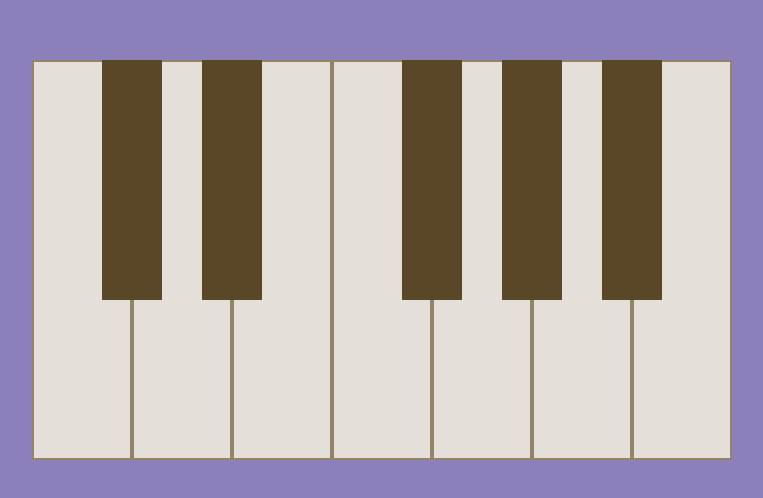
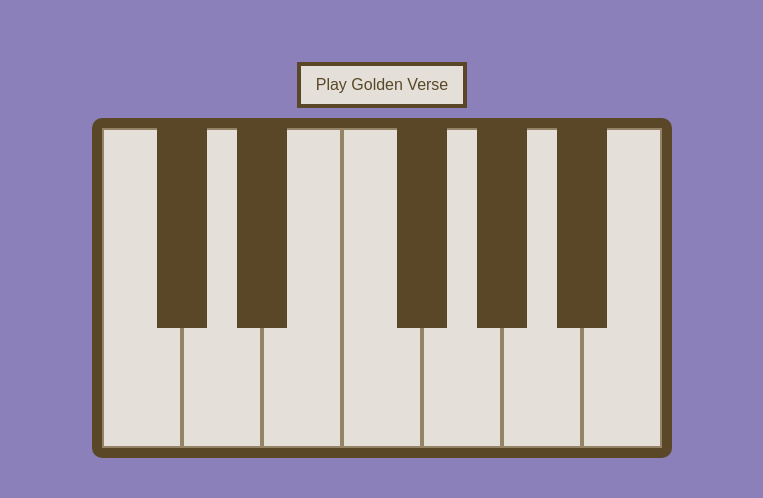
Before and after one commit to editrep/build-a-piano, a plain HTML site: page index.html in a window 1280 px wide. Shown: the part 140-638 px from the top of the page, without its empty margins (258-1021 px from the left). Drawn offline with Linux system fonts and the light colour scheme.

Commit message:
added extra credit automation: plays a verse of golden from kpdh

```diff
--- a/index.html
+++ b/index.html
@@ -9,6 +9,9 @@
     <title>Piano</title>
   </head>
   <body>
+    <!-- Play song button -->
+    <button id="playSong">Play Golden Verse</button>
+
         <div class="piano">
             <div data-note="C" class="key white"></div>
            <div data-note="Db" class="key black"></div>
--- a/script.js
+++ b/script.js
@@ -7,6 +7,7 @@ const blackKeys = document.querySelectorAll('.key.black');
 
 //selects all keys
 const keys = document.querySelectorAll('.key');
+const playSongBtn = document.getElementById('playSong');
 
 
 // --Liseners --
@@ -55,3 +56,25 @@ document.addEventListener('keydown', (e) => {
     playNote(blackKeys[blackKeyIndex]);
   }
 });
+
+// -- Extra Credit: Automating a Song --
+// inspiration from Exemplar Submissions on Cavas (Jonathan Netala, Spring 2025 | Twinkle, Twinkle, Little Star)
+// song notes from https://www.mintmusic.co.uk/2025/09/golden-huntrx-kpop-demon-hunters.html
+const song = [ 'G', 'A', 'B', 'B', 'G', 'A', 'B', 'B', 'D', 'G', 'G', 'A', 'D', 'G', 'G', 'F', 'E', 'E', 'F', 'G', 'G', 'A', 'B', 'B', 'G', 'A', 'B', 'B', 'D', 'G', 'G', 'A', 'F', 'E', 'F', 'F', 'E', 'F', 'E', 'E', 'D', 'D', 'A','A', 'A', 'D', 'D', 'A', 'A', 'A', 'G', 'A', 'A', 'A', 'A', 'A', 'A', 'A', 'B', 'D', 'D', 'A', 'A', 'A', 'D', 'D', 'A', 'A', 'A', 'B', 'D', 'A', 'A', 'A', 'A', 'G', 'F', 'F', 'E', 'D', 'E', 'E', 'E'];
+    // 'E', 'G', 'C', 'B', 'D', 'G', 'E', 'D', 'F', 'A', 'D', 'C', 'B', 'F', 'E', 'G', 'C', 'B', 'D', 'G', 'E', 'D', 'F', 'A', 'D', 'B', 'B', 'E', 'E', 'E', 'E', 'B', 'B', 'D', 'D', 'A', 'D', 'D', 'D', 'D', 'C', 'C', 'C', 'B', 'D', 'D', 'D', 'C', 'C', 'B', 'A', 'B', 'G', 'E', 'E', 'G', 'F', 'E', 'D', 'D'];
+let songIndex = 0;
+
+playSongBtn.addEventListener('click', () => {
+  songIndex = 0;
+  playNextNote();
+});
+
+function playNextNote() {
+  if (songIndex < song.length) {
+    const key = document.querySelector(`[data-note="${song[songIndex]}"]`);
+    playNote(key);
+
+    songIndex++;
+    setTimeout(playNextNote, 500); // Adjust timing between notes
+  }
+}
--- a/styles.css
+++ b/styles.css
@@ -12,13 +12,30 @@ body {
   margin: 0;
   min-height: 100vh;
   display: flex;
+  flex-direction: column;
   justify-content: center;
   align-items: center;
 }
 
+/* Play song button */
+#playSong {
+  margin-bottom: 10px;
+  padding: 10px 15px;
+  font-size: 16px;
+  background-color: #e4e0d9;
+  color: #5a4727;
+  border: 4px solid #5a4727;
+  cursor: pointer;
+  transition: 0.3s;
+}
+
 /* Style the piano to use flex box */
 .piano {
+  position: relative;
   display: flex;
+  padding: 10px;
+  background: #5a4727;
+  border-radius: 10px;
 }
 
 .key {
@@ -28,18 +45,24 @@ body {
 }
 
 .white {
-  --width: 100px;
+  --width: 80px;
   background-color: #e4e0d9;
   border: 2px solid #948365;
+  display: flex;
+  justify-content: center;
+  align-items: flex-end;
 }
 
 .black {
-  --width: 60px;
+  --width: 50px;
   background-color: #5a4727;
   /* margins to make area under black key white */
   margin-left: calc(var(--width) / -2);
   margin-right: calc(var(--width) / -2);
   z-index: 2;
+  display: flex;
+  justify-content: center;
+  align-items: flex-end;
 }
 
 /* Style the active state of the keys */
```
